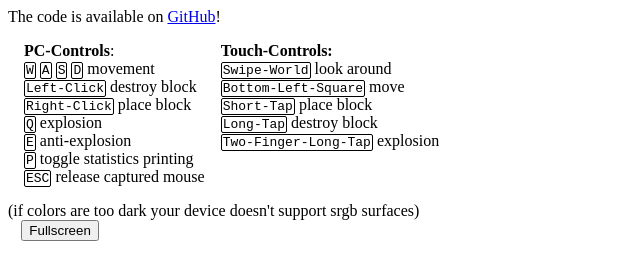
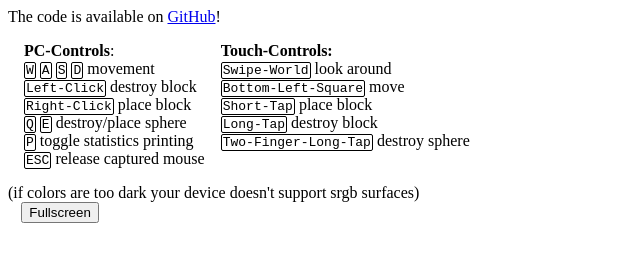
Before and after one commit to RobertObkircher/minecraft-clone, a plain HTML site: page index.html in a window 1280 px wide. Shown: the whole page, without its empty margins (0-640 px from the left). Drawn offline with Linux system fonts and the light colour scheme; a script that the page names is missing.

Commit message:
improve key descriptions

```diff
--- a/index.html
+++ b/index.html
@@ -63,8 +63,7 @@ The code is available on <a href="https://github.com/RobertObkircher/minecraft-c
         <li><kbd>W</kbd> <kbd>A</kbd> <kbd>S</kbd> <kbd>D</kbd> movement</li>
         <li><kbd>Left-Click</kbd> destroy block</li>
         <li><kbd>Right-Click</kbd> place block</li>
-        <li><kbd>Q</kbd> explosion</li>
-        <li><kbd>E</kbd> anti-explosion</li>
+        <li><kbd>Q</kbd> <kbd>E</kbd> destroy/place sphere</li>
         <li><kbd>P</kbd> toggle statistics printing</li>
         <li><kbd>ESC</kbd> release captured mouse</li>
     </ul>
@@ -74,7 +73,7 @@ The code is available on <a href="https://github.com/RobertObkircher/minecraft-c
         <li><kbd>Bottom-Left-Square</kbd> move</li>
         <li><kbd>Short-Tap</kbd> place block</li>
         <li><kbd>Long-Tap</kbd> destroy block</li>
-        <li><kbd>Two-Finger-Long-Tap</kbd> explosion</li>
+        <li><kbd>Two-Finger-Long-Tap</kbd> destroy sphere</li>
     </ul>
 </div>
 (if colors are too dark your device doesn't support srgb surfaces)<br>
```
